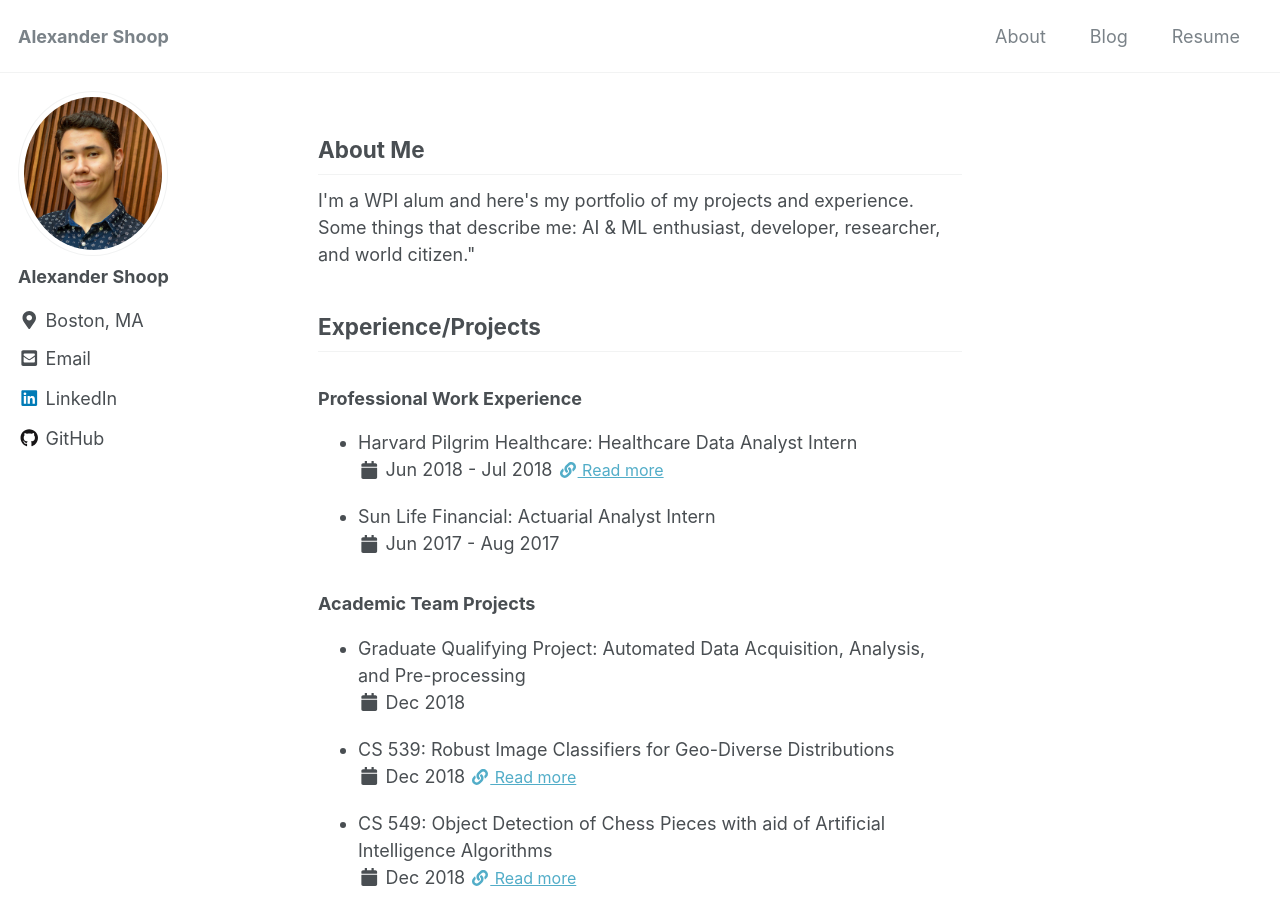
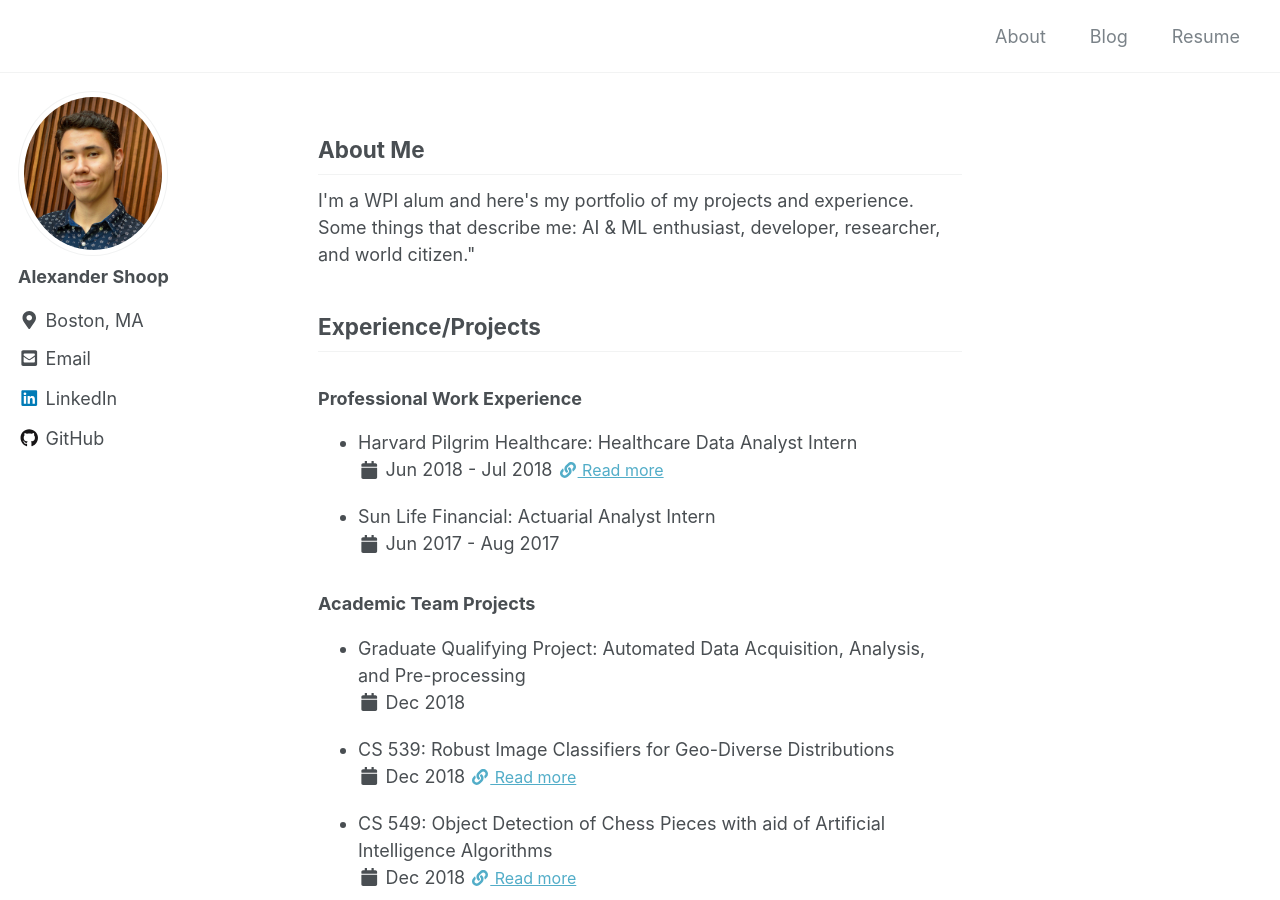
Before and after one commit to akshoop/akshoop.github.io, a Jekyll site: the page built from _pages/index.md, in a window 1280 px wide and 900 px high. Built offline with Jekyll 4.4.1, drawn with Linux system fonts in a browser that asks for light colours; nearby versions of some CDN libraries; the list of posts is cut into pages by our own code.

Commit message:
Updated masthead

```diff
--- a/_includes/masthead.html
+++ b/_includes/masthead.html
@@ -2,7 +2,7 @@
   <div class="masthead__inner-wrap">
     <div class="masthead__menu">
       <nav id="site-nav" class="greedy-nav">
-        <a class="site-title" href="{{ '/' | relative_url }}">{{ site.title }}</a>
+        <!-- <a class="site-title" href="{{ '/' | relative_url }}">{{ site.title }}</a> this is my name-->
         <ul class="visible-links">
           {%- for link in site.data.navigation.main -%}
             {%- if link.url contains '://' -%}
```
